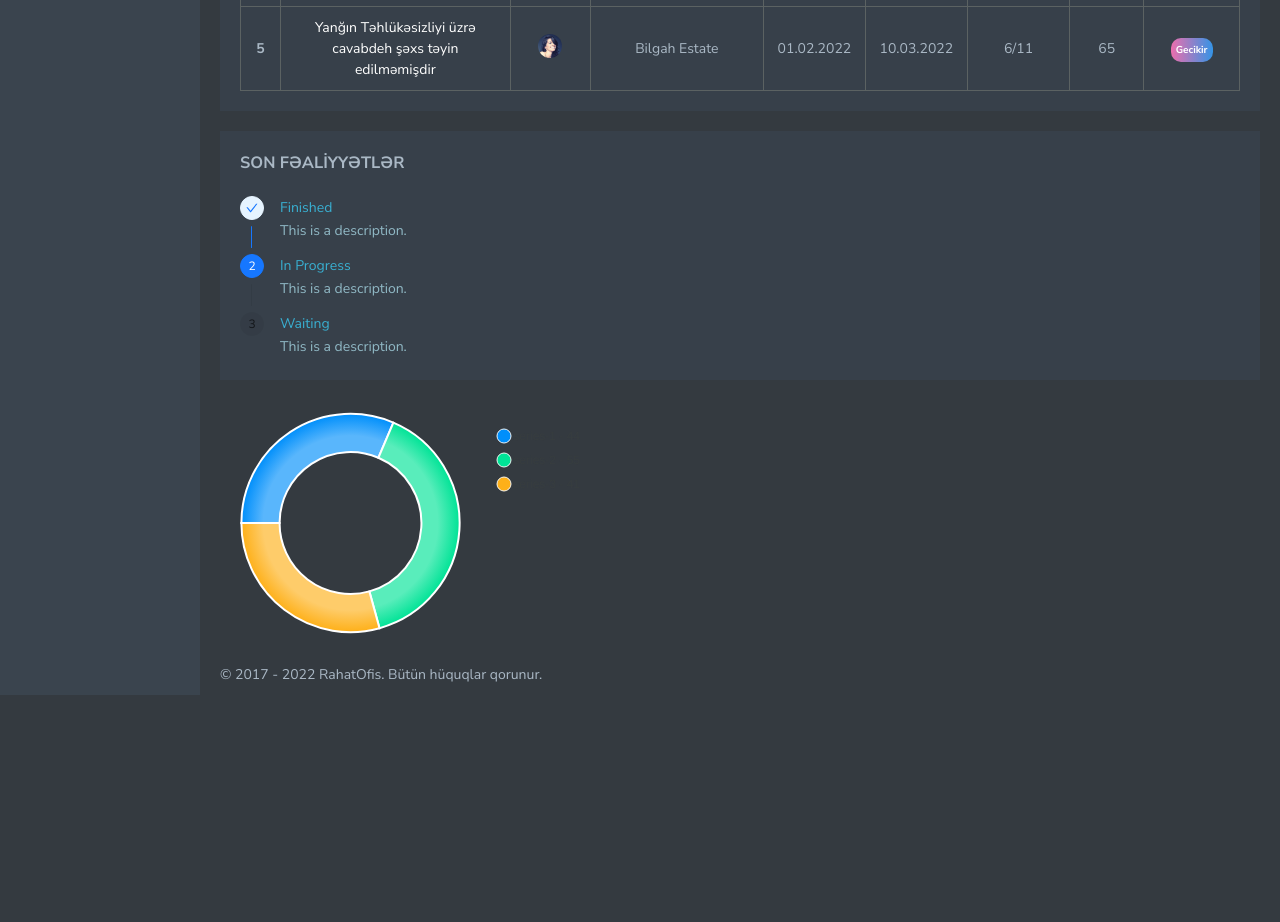
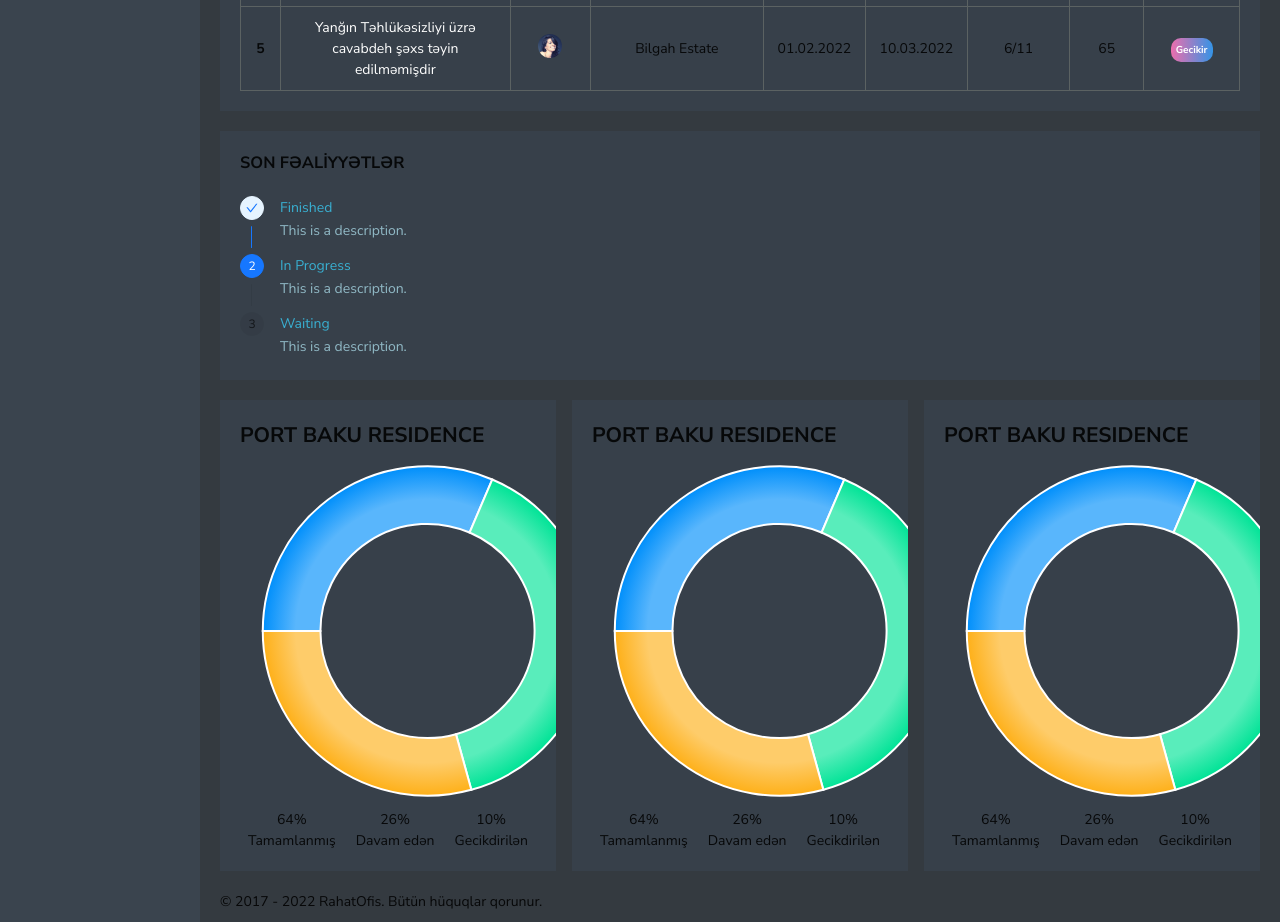
Before and after one commit to Abilov599/Test-Task-Pasha, a React (Vite) app in the folder client/: page / in a window 1280 px wide. Shown: the part 1020-1942 px from the top of the page. Before the commit the page ends 1715 px from the top, so only its background shows below. Built offline with nearby package versions, Linux system fonts and the light colour scheme.

Commit message:
pie charts done!

```diff
--- a/client/src/components/pie-chart/index.jsx
+++ b/client/src/components/pie-chart/index.jsx
@@ -53,12 +53,27 @@ class ApexCharts extends React.Component {
   render() {
     return (
       <div id="chart">
+        <h2>PORT BAKU RESIDENCE</h2>
         <ReactApexChart
           options={this.state.options}
           series={this.state.series}
           type="donut"
           width={380}
         />
+        <ul>
+          <li>
+            <p>64%</p>
+            <p>Tamamlanmış</p>
+          </li>
+          <li>
+            <p>26%</p>
+            <p>Davam edən</p>
+          </li>
+          <li>
+            <p>10%</p>
+            <p>Gecikdirilən</p>
+          </li>
+        </ul>
       </div>
     );
   }
--- a/client/src/components/pie-chart/index.scss
+++ b/client/src/components/pie-chart/index.scss
@@ -0,0 +1,17 @@
+#chart {
+  padding: 20px;
+  background-color: #37404a;
+  overflow: hidden;
+  .apexcharts-legend {
+    display: none;
+  }
+
+  ul {
+    display: flex;
+    justify-content: center;
+    gap: 20px;
+    li {
+      text-align: center;
+    }
+  }
+}
--- a/client/src/pages/home/index.jsx
+++ b/client/src/pages/home/index.jsx
@@ -308,7 +308,11 @@ const Home = () => {
       </section>
       <section className="pie-charts">
         <div className="container">
-          <ApexCharts />
+          <div className="row">
+            <ApexCharts />
+            <ApexCharts />
+            <ApexCharts />
+          </div>
         </div>
       </section>
     </main>
--- a/client/src/pages/home/index.scss
+++ b/client/src/pages/home/index.scss
@@ -125,11 +125,11 @@
       }
     }
   }
-  .pie-chart {
+  .pie-charts {
     .container {
-      .holder {
-        padding: 10px 20px;
-        background-color: #37404a;
+      .row {
+        display: flex;
+        gap: 16px;
       }
     }
   }
--- a/client/src/root/index.jsx
+++ b/client/src/root/index.jsx
@@ -11,7 +11,7 @@ import avatar from "../assets/images/user/avatar/avatar_ofis.jpg";
 import { Outlet } from "react-router-dom";
 import Footer from "../layouts/footer";
 import logoSmall from "../assets/images/logo/pashalogo_dark.png";
-const { Sider } = Layout;
+const { Sider, Content } = Layout;
 
 const DashboardRoot = () => {
   const [collapsed, setCollapsed] = useState(false);
@@ -35,7 +35,9 @@ const DashboardRoot = () => {
   return (
     <Layout>
       <Sider
-        style={{ backgroundColor: "#3A444E" }}
+        style={{
+          backgroundColor: "#3A444E",
+        }}
         trigger={null}
         collapsible
         collapsed={collapsed}
@@ -143,8 +145,10 @@ const DashboardRoot = () => {
             </ul>
           </nav>
         </header>
-        <Outlet />
-        <Footer />
+        <Content>
+          <Outlet />
+          <Footer />
+        </Content>
       </Layout>
     </Layout>
   );
--- a/client/src/root/index.scss
+++ b/client/src/root/index.scss
@@ -102,7 +102,6 @@ header {
 }
 
 #left-menu {
-  height: 100vh;
   // width: 260px;
   background: #3a444e;
 
--- a/client/vite.config.js
+++ b/client/vite.config.js
@@ -5,6 +5,7 @@ import react from '@vitejs/plugin-react'
 export default defineConfig({
   plugins: [react()],
   server: {
+    port: 3000,
     host:true,
   }
 })
```
